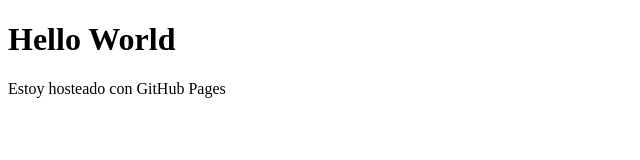
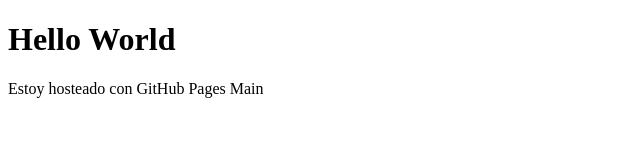
Before and after one commit to jmsv2001/jmsv2001.github.io, a plain HTML site: page index.html in a window 1280 px wide. Shown: the full height of the page, 0-640 px from the left. Drawn offline with Linux system fonts and the light colour scheme.

Commit message:
Update index.html

```diff
--- a/index.html
+++ b/index.html
@@ -5,6 +5,6 @@
 	</heat>
 	<body>
 		<h1>Hello World</h1>
-		<p>Estoy hosteado con GitHub Pages</p>
+		<p>Estoy hosteado con GitHub Pages Main</p>
 	</body>
 </html>
```
